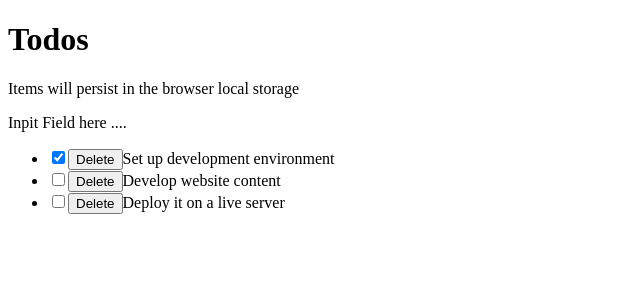
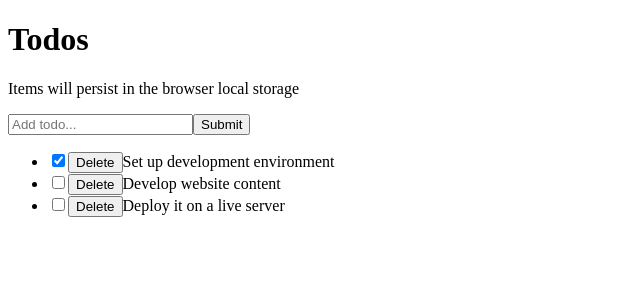
Before and after one commit to Caren-Koroeny/react-todo-app, a React (Vite) app: page / in a window 1280 px wide. Shown: the top 300 px of the page, without its empty margins (0-640 px from the left). Built offline with nearby package versions, Linux system fonts and the light colour scheme.

Commit message:
add todo to list functionality

```diff
--- a/src/components/InputTodo.jsx
+++ b/src/components/InputTodo.jsx
@@ -1,6 +1,27 @@
-const InputTodo = () => {
+import { useState } from "react";
+
+const InputTodo = ({ addTodoItem }) => {
+    const [title, setTitle] = useState('');
+
+    const handleChange = (e) => {
+        setTitle(e.target.value);
+      };
+
+    const handleSubmit = (e) => {
+        e.preventDefault();
+        addTodoItem(title);
+        setTitle('');
+    };
     return (
-        <div>Inpit Field here ....</div>
+        <form onSubmit={handleSubmit}>
+        <input
+        type="text"
+        placeholder="Add todo..."
+        value={title}
+        onChange={handleChange}
+        />
+        <button>Submit</button>
+        </form>
     )
 };
 export default InputTodo;
--- a/src/components/TodosLogic.jsx
+++ b/src/components/TodosLogic.jsx
@@ -32,6 +32,15 @@
         }))
     };
 
+    const addTodoItem = (title) => {
+        const newTodo = {
+          id: 4,
+          title: title,
+          completed: false,
+        };
+        setTodos([...todos, newTodo]);
+      };
+
     const delTodo = (id) => {
         setTodos([
             ...todos.filter((todo) => {
@@ -43,7 +52,7 @@
 
     return (
         <div>
-        <InputTodo />
+        <InputTodo addTodoItem={addTodoItem} />
         <TodosList todoProps={todos} handleChange={handleChange}
         delTodo={delTodo}
         />
```
